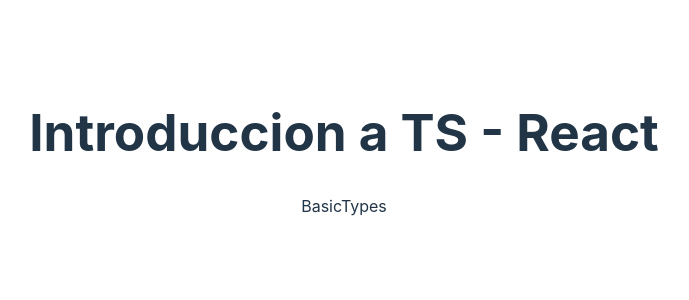
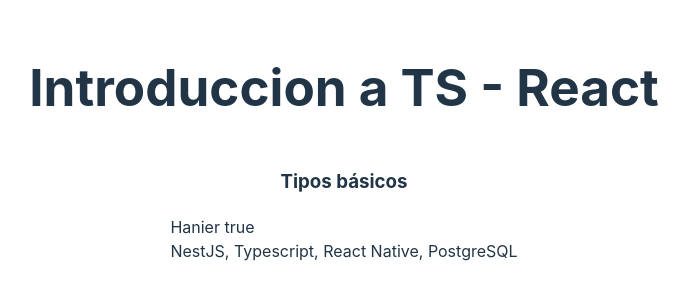
Before and after one commit to hanier10/fundamentos-react, a React (Vite) app: page / in a window 1280 px wide. Shown: the part 256-556 px from the top of the page, without its empty margins (296-985 px from the left). Built offline with nearby package versions, Linux system fonts and the light colour scheme.

Commit message:
viendo tipos basicos

```diff
--- a/src/typescript/BasicTypes.tsx
+++ b/src/typescript/BasicTypes.tsx
@@ -1,3 +1,15 @@
 export const BasicTypes = () => {
-  return <div>BasicTypes</div>;
+  const name: string = "Hanier";
+  const isActive: boolean = true;
+  const powers = ["NestJS", "Typescript", "React Native", "PostgreSQL"];
+
+  //salto de linea como un enter con br
+  return (
+    <>
+      <h3>Tipos básicos</h3>
+      {name} {isActive ? "true" : "false"}
+      <br />
+      {powers.join(", ")}
+    </>
+  );
 };
```
